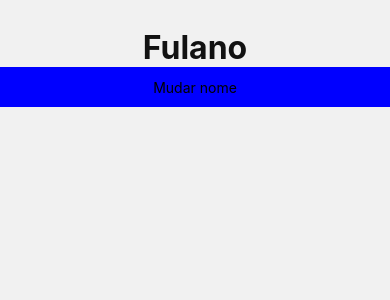
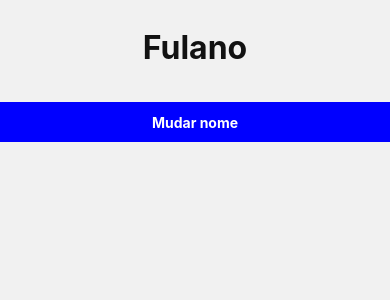
Before and after one commit to Brunogabriel-dev/app-tarefas, a React Native app: screen / in a window 390 px wide. Shown: the top 300 px of the page. Built offline with nearby package versions, Linux system fonts and the light colour scheme.

Commit message:
Inclusão de texto

```diff
--- a/App.js
+++ b/App.js
@@ -4,12 +4,16 @@ import { View, Text, StyleSheet, TouchableOpacity } from 'react-native'
 export default function App(){
   const [nome, setNome] = useState('Fulano')
 
+  function handleMudaNome(){
+    alert("TESTE")
+  }
+
   return(
     <View style={styles.container}>
       <Text style={styles.title}>{nome}</Text>
 
-      <TouchableOpacity style={styles.button}>
-        <Text>Mudar nome</Text>
+      <TouchableOpacity style={styles.button} onPress={handleMudaNome}>
+        <Text style={styles.buttonText}>Mudar nome</Text>
       </TouchableOpacity>
     </View>
   )
@@ -32,6 +36,11 @@ const styles = StyleSheet.create({
     backgroundColor: 'blue',
     height: 40,
     justifyContent: 'center',
-    alignItems: 'center'
+    alignItems: 'center',
+    marginTop: 35
+  },
+  buttonText:{
+    color: '#fff',
+    fontWeight: 'bold'
   }
 })
```
